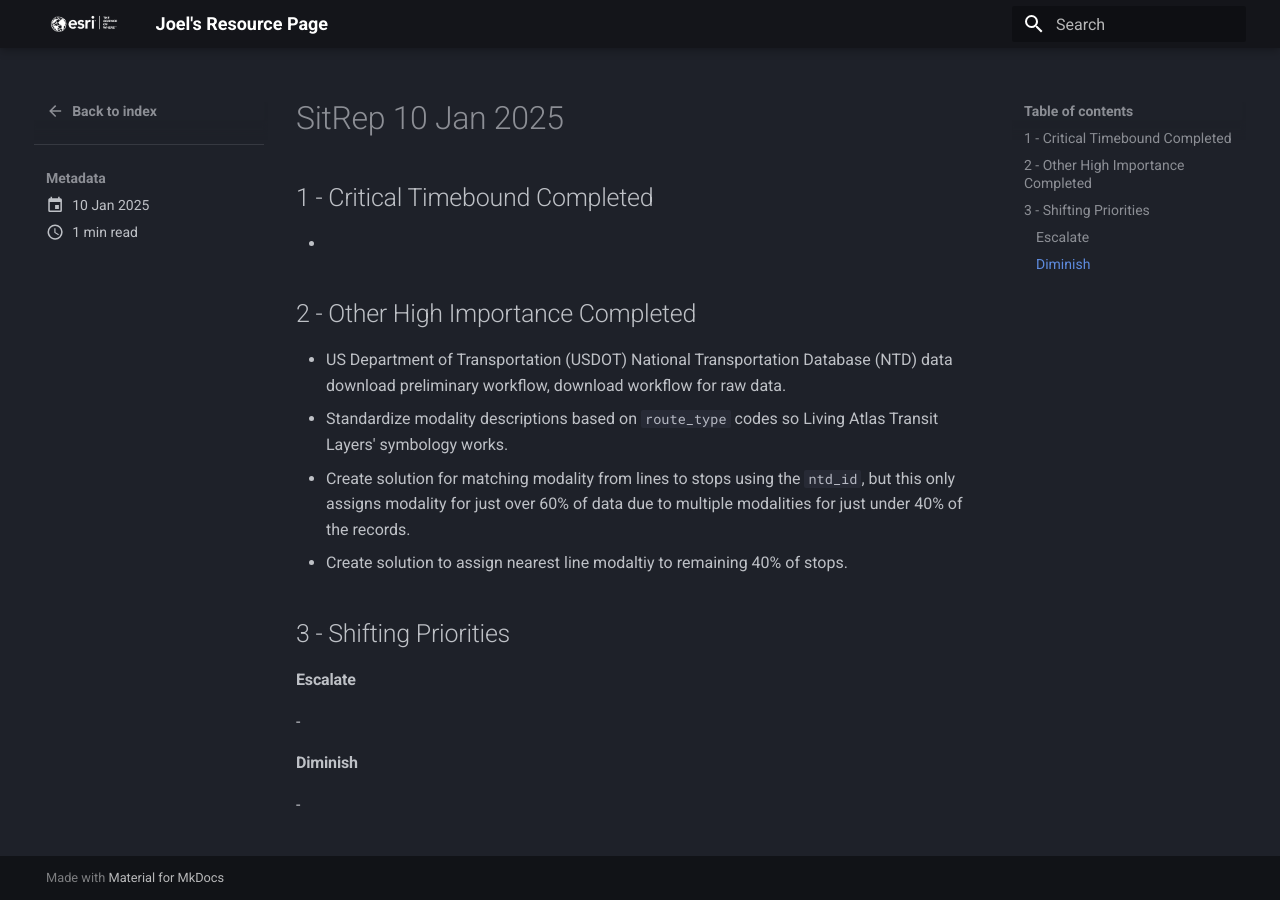
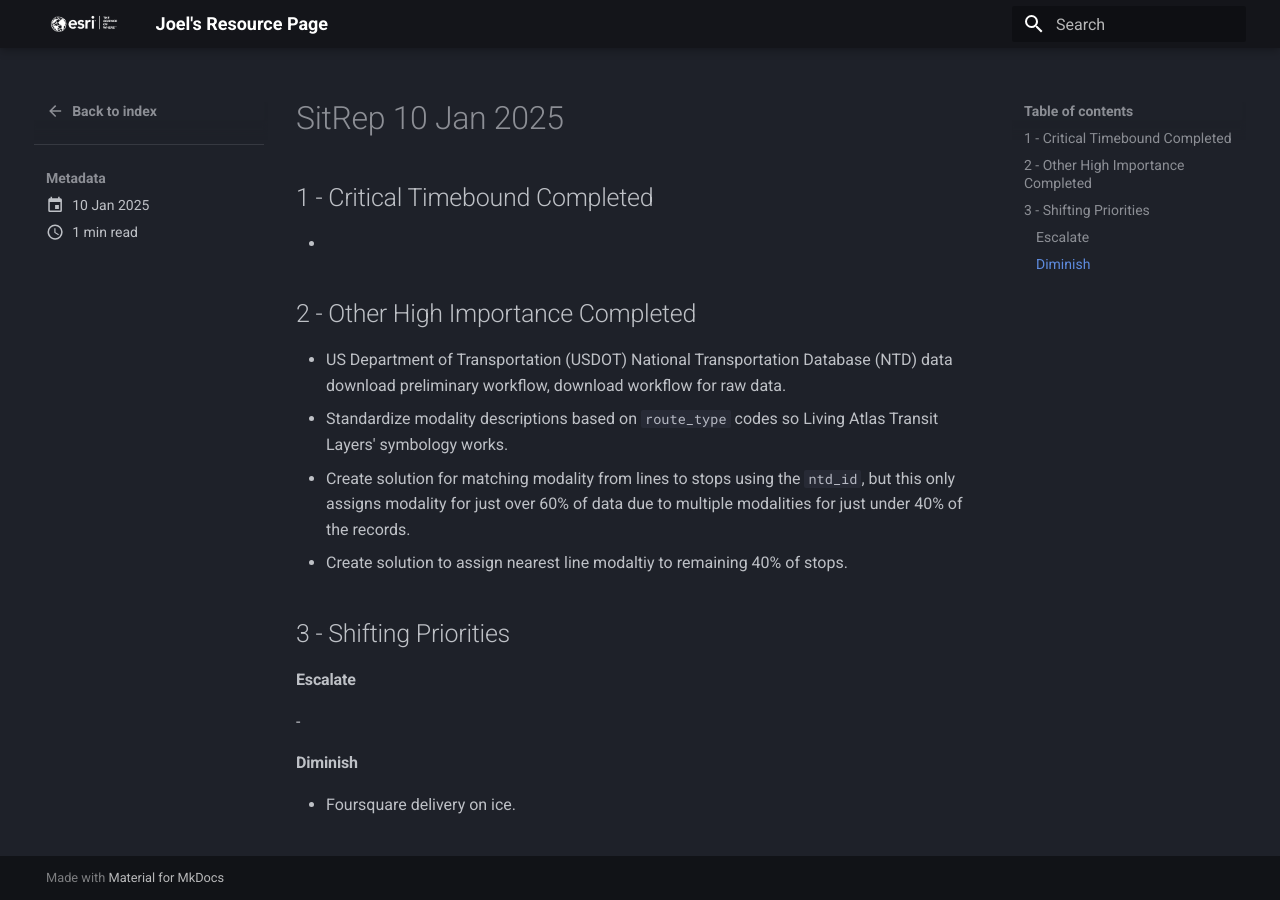
Before and after one commit to knu2xs/esri-resource-page, an MkDocs documentation site: the page built from docs/sitreps/posts/sitrep_20250110.md, in a window 1280 px wide. Built offline with MkDocs 1.6.1 and Material for MkDocs 9.7.7, drawn with Linux system fonts in a browser that asks for light colours.

Commit message:
update sitreps

```diff
--- a/docs/sitreps/posts/sitrep_20250110.md
+++ b/docs/sitreps/posts/sitrep_20250110.md
@@ -23,4 +23,4 @@ date: 2025-01-10
 
 #### Diminish
 
--
+- Foursquare delivery on ice.
```
